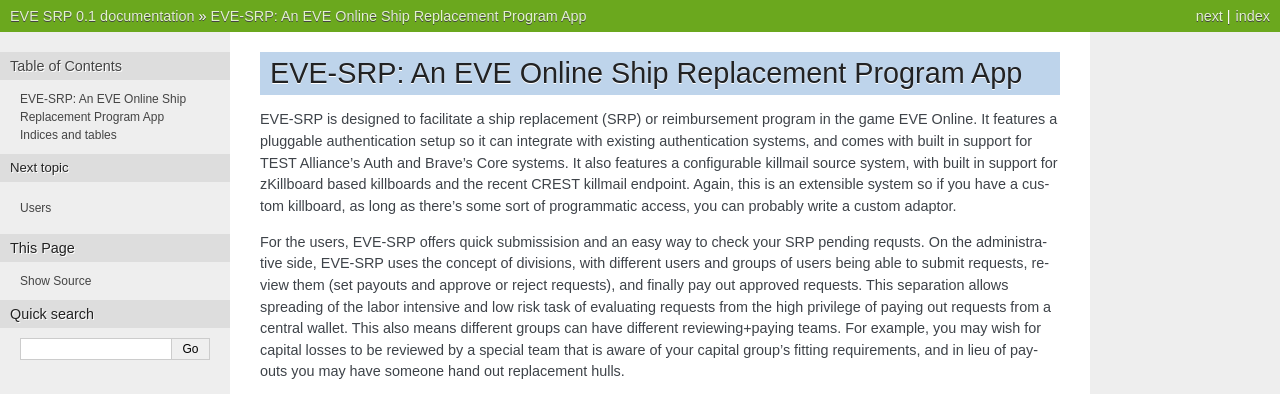
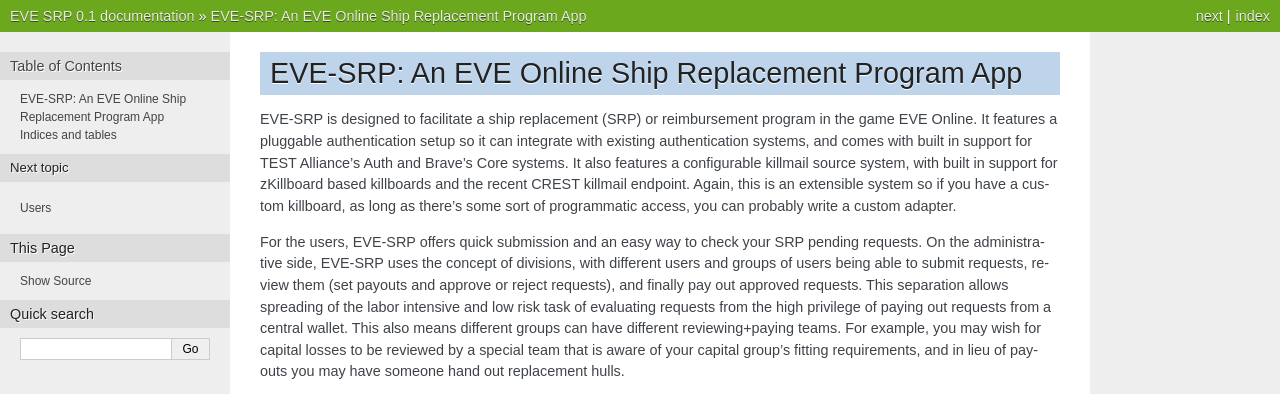
Before and after one commit to paxswill/evesrp, a Sphinx documentation site: the page built from doc/index.rst, in a window 1280 px wide. Shown: the top 394 px of the page. Built offline with Sphinx 7.4.7, drawn with Linux system fonts in a browser that asks for light colours; pages that are not in the unit, such as notebooks, are missing from menus.

Commit message:
Spell check documentation
I herd u liek mudkipz?

```diff
--- a/doc/authentication.rst
+++ b/doc/authentication.rst
@@ -16,7 +16,7 @@
 table name and inheritance mapper arguments for you, so all you need to do is
 provide the :py:attr:`id` attribute that links your class with the parent class
 and an attribute to store the password hash. In the example, we're using the
-pbkdf2 package to provide tha password hashing. We also have a checking method
+pbkdf2 package to provide the password hashing. We also have a checking method
 to make life easier for us later. ::
 
     from evesrp import db
--- a/doc/index.rst
+++ b/doc/index.rst
@@ -8,10 +8,10 @@
 configurable killmail source system, with built in support for zKillboard based
 killboards and the recent CREST killmail endpoint. Again, this is an extensible
 system so if you have a custom killboard, as long as there's some sort of
-programmatic access, you can probably write a custom adaptor.
+programmatic access, you can probably write a custom adapter.
 
-For the users, EVE-SRP offers quick submissision and an easy way to check your
-SRP pending requsts. On the administrative side, EVE-SRP uses the concept of
+For the users, EVE-SRP offers quick submission and an easy way to check your
+SRP pending requests. On the administrative side, EVE-SRP uses the concept of
 divisions, with different users and groups of users being able to submit
 requests, review them (set payouts and approve or reject requests), and finally
 pay out approved requests. This separation allows spreading of the labor
```
Also changed, not shown: doc/users.rst (+4 -4 lines).
